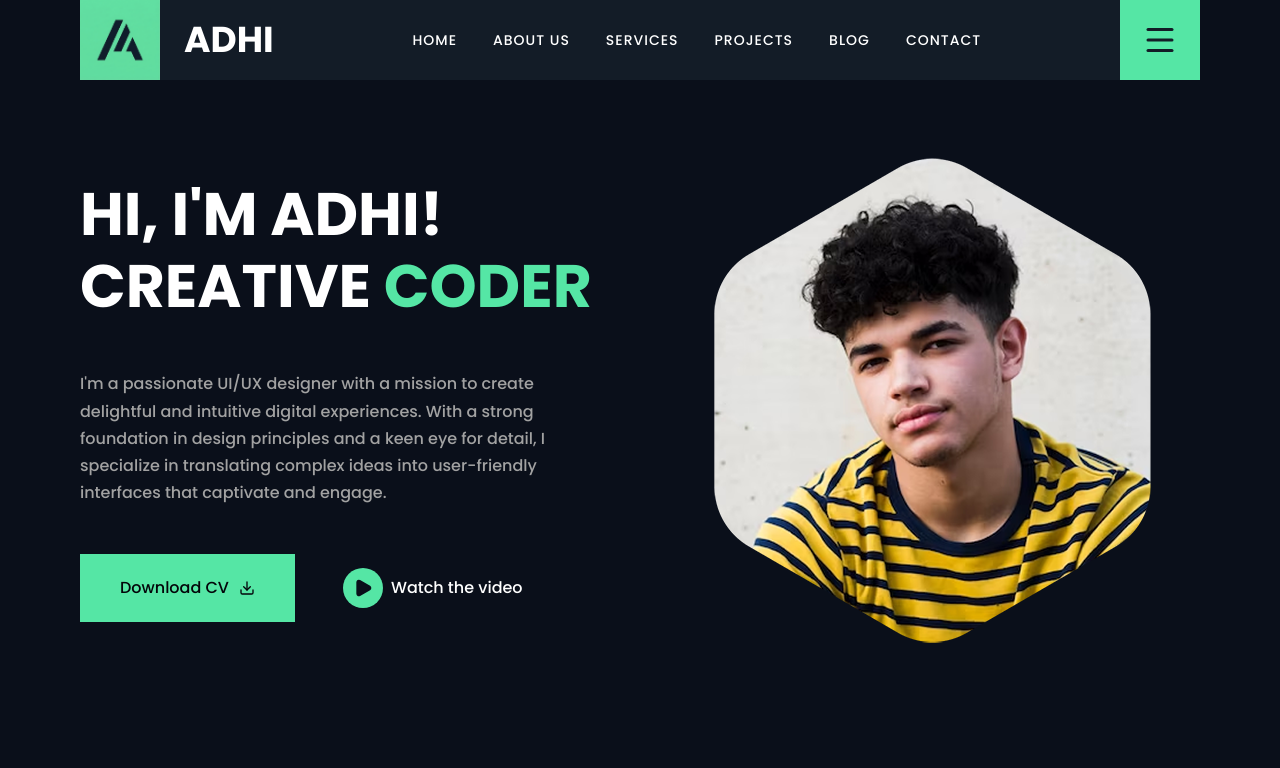
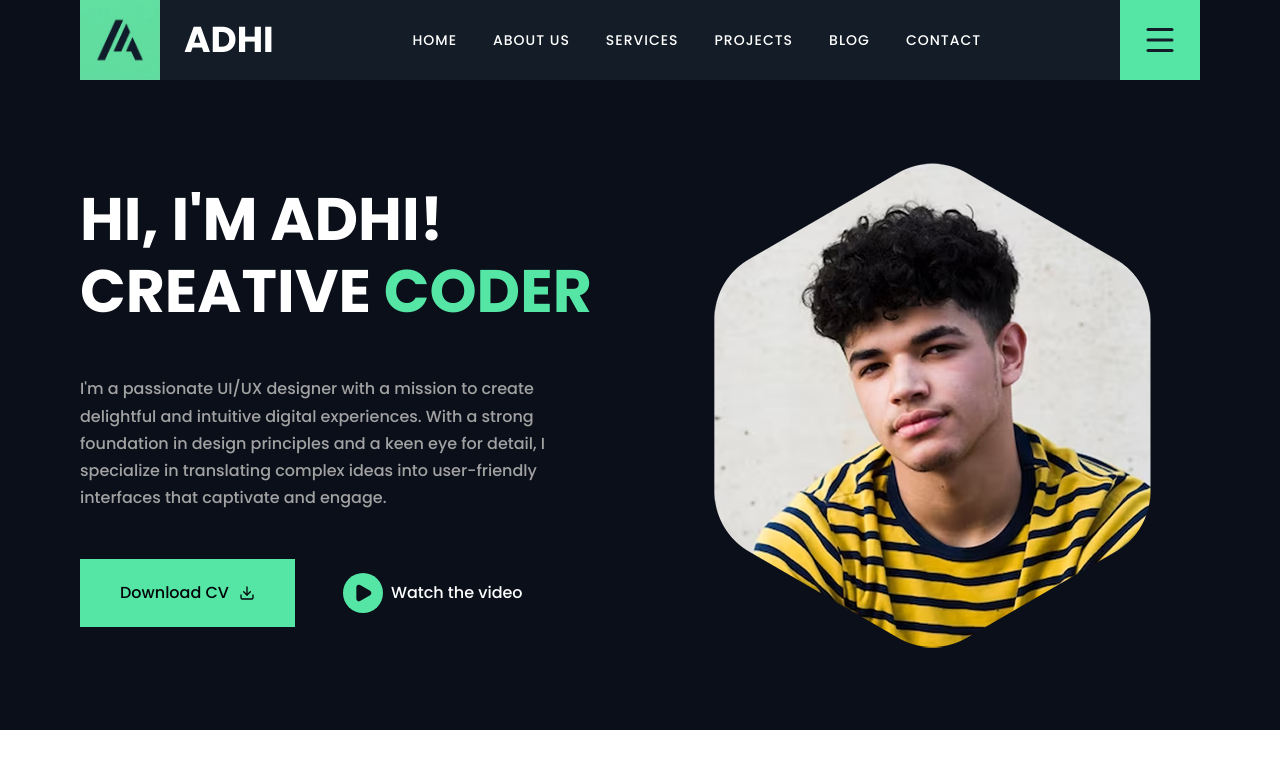
Before and after one commit to agrihome/portfolio-react, a React (Vite) app in the folder portfolio/: page / in a window 1280 px wide. Shown: the top 768 px of the page. Built offline with nearby package versions, Linux system fonts and the light colour scheme.

Commit message:
hero fix

```diff
--- a/portfolio/src/sections/hero.jsx
+++ b/portfolio/src/sections/hero.jsx
@@ -8,7 +8,7 @@ export default function Hero() {
   return (
     <section
       id="home"
-      className="min-h-screen py-20 grid grid-cols-2 gap-12 items-center"
+      className="pt-40 pb-20 grid grid-cols-2 gap-12 items-center"
     >
       <div className=" flex flex-col justify-center gap-12 pr-2">
         <div>
```
